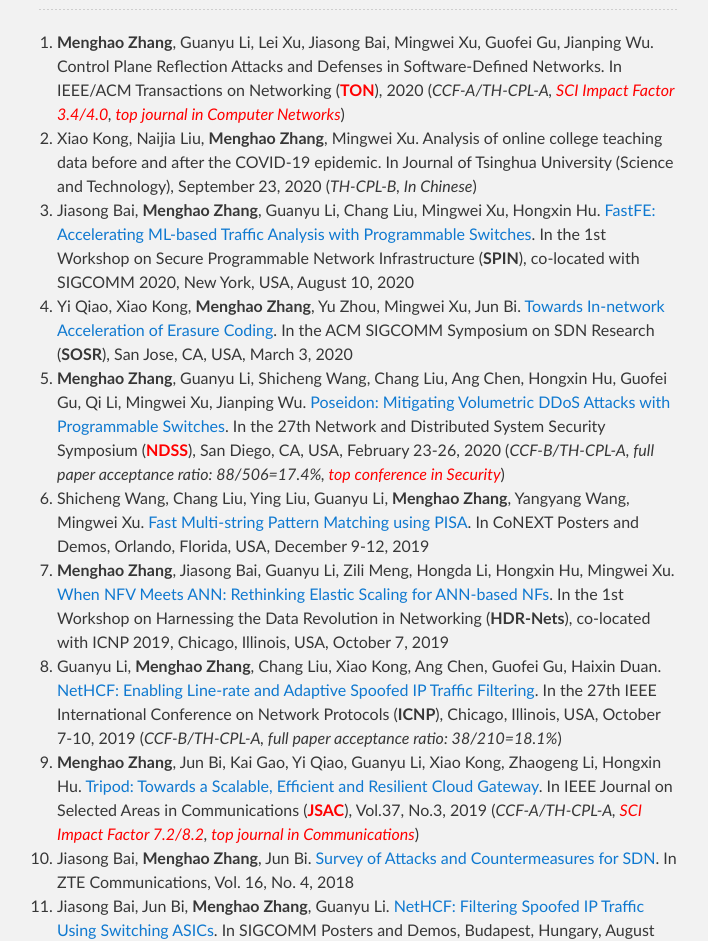
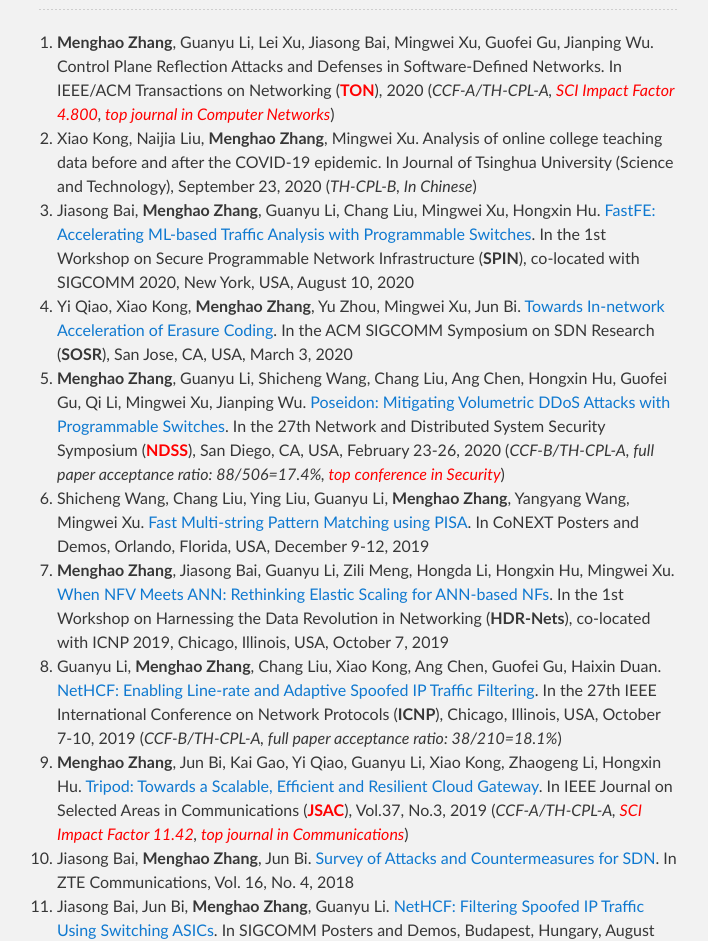
Before and after one commit to zhangmenghao/zhangmenghao.github.io, a Jekyll site: the page built from index.md, in a window 1280 px wide and 1400 px high, scrolled down 837 px. Shown: the part 180-1121 px from the top of the window, without its empty margins (283-991 px from the left). Built offline with Jekyll 4.4.1, drawn with Linux system fonts in a browser that asks for light colours.

Commit message:
Update sci impact factor

```diff
--- a/index.md
+++ b/index.md
@@ -18,7 +18,7 @@
 
 ## Publications
 
-15. __Menghao Zhang__, Guanyu Li, Lei Xu, Jiasong Bai, Mingwei Xu, Guofei Gu, Jianping Wu. Control Plane Reflection Attacks and Defenses in Software-Defined Networks. In IEEE/ACM Transactions on Networking (**<font color='red'>TON</font>**), 2020 (*CCF-A/TH-CPL-A, <font color='red'>SCI Impact Factor 3.4/4.0</font>, <font color='red'>top journal in Computer Networks</font>*)
+15. __Menghao Zhang__, Guanyu Li, Lei Xu, Jiasong Bai, Mingwei Xu, Guofei Gu, Jianping Wu. Control Plane Reflection Attacks and Defenses in Software-Defined Networks. In IEEE/ACM Transactions on Networking (**<font color='red'>TON</font>**), 2020 (*CCF-A/TH-CPL-A, <font color='red'>SCI Impact Factor 4.800</font>, <font color='red'>top journal in Computer Networks</font>*)
 14. Xiao Kong, Naijia Liu, __Menghao Zhang__, Mingwei Xu.
 Analysis of online college teaching data before and after the COVID-19 epidemic.
 <!-- COVID-19疫情前后高校在线教学数据分析 -->
@@ -43,7 +43,7 @@
 In the 27th IEEE International Conference on Network Protocols (**ICNP**), Chicago, Illinois, USA, October 7-10, 2019 (*CCF-B/TH-CPL-A, full paper acceptance ratio: 38/210=18.1%*)
 7. __Menghao Zhang__, Jun Bi, Kai Gao, Yi Qiao, Guanyu Li, Xiao Kong, Zhaogeng Li, Hongxin Hu.
 [Tripod: Towards a Scalable, Efficient and Resilient Cloud Gateway](./papers/jsac2019tripod.pdf).
-In IEEE Journal on Selected Areas in Communications (**<font color='red'>JSAC</font>**), Vol.37, No.3, 2019 (*CCF-A/TH-CPL-A, <font color='red'>SCI Impact Factor 7.2/8.2</font>, <font color='red'>top journal in Communications</font>*)
+In IEEE Journal on Selected Areas in Communications (**<font color='red'>JSAC</font>**), Vol.37, No.3, 2019 (*CCF-A/TH-CPL-A, <font color='red'>SCI Impact Factor 11.42</font>, <font color='red'>top journal in Communications</font>*)
 6. Jiasong Bai, __Menghao Zhang__, Jun Bi.
 [Survey of Attacks and Countermeasures for SDN](./papers/zte2018survey.pdf).
 In ZTE Communications, Vol. 16, No. 4, 2018
```
